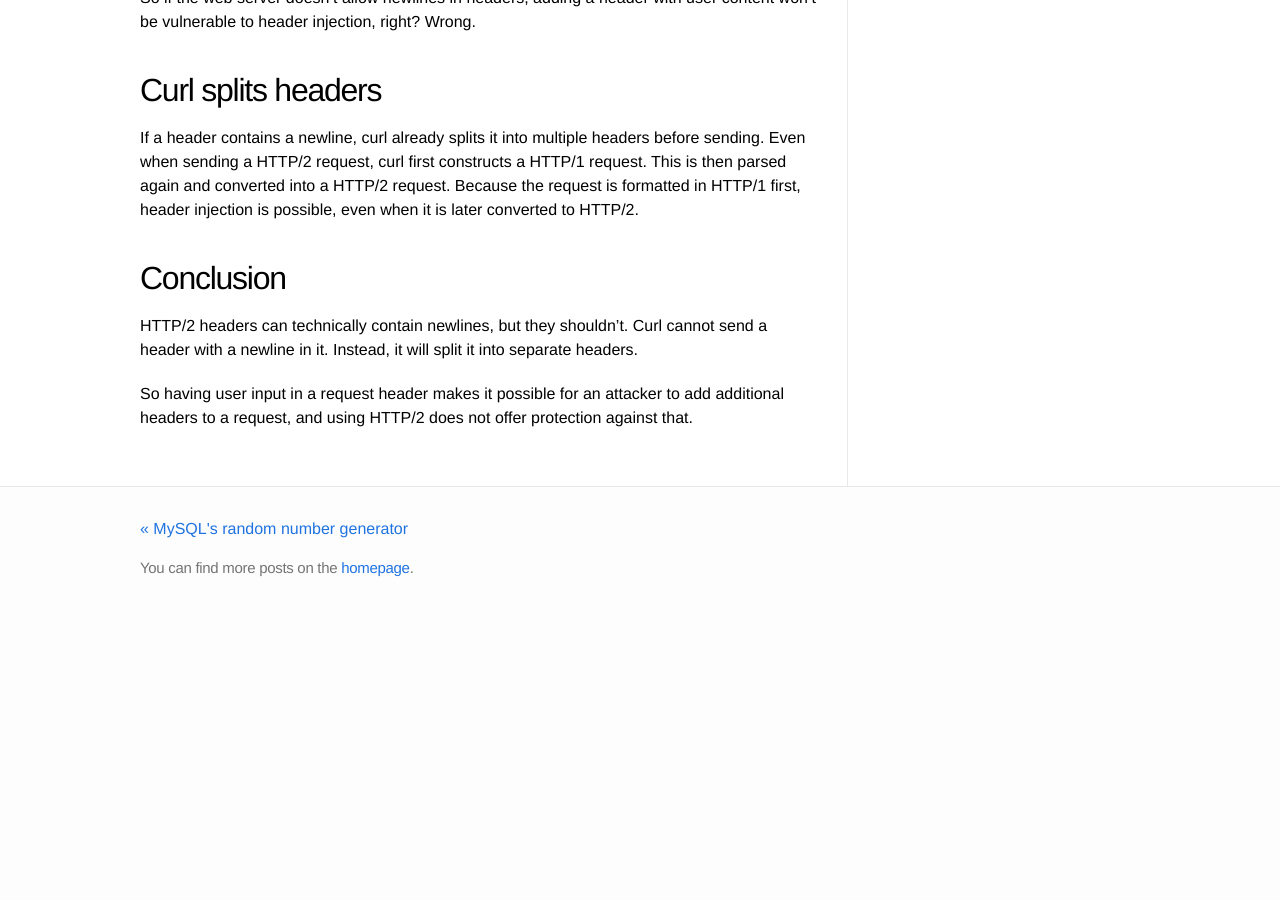
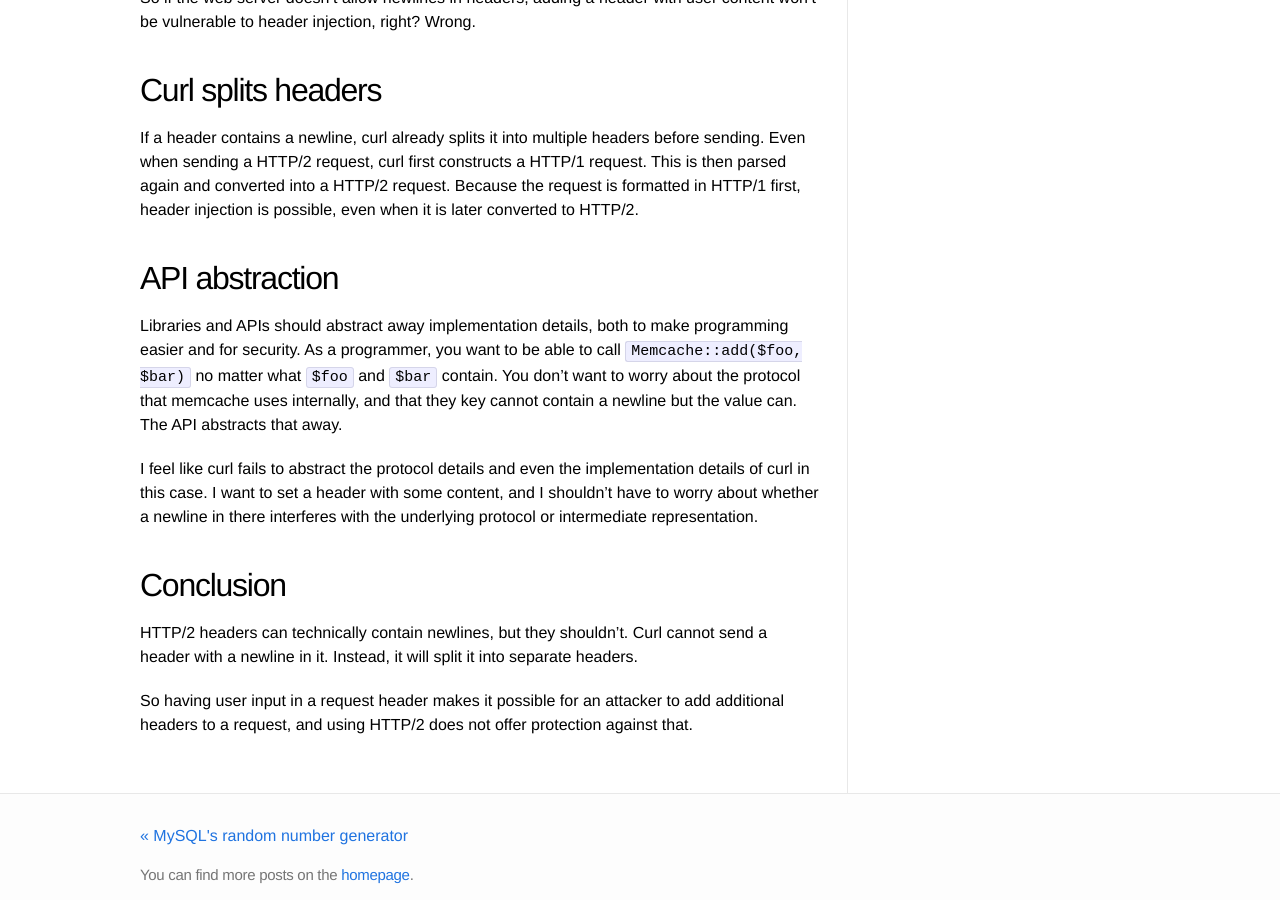
Before and after one commit to Sjord/Sjord.github.io, a Jekyll site: the page built from _posts/2024-02-07-curl-facilitates-header-injection-http2.md, in a window 1280 px wide and 900 px high, scrolled down 1296 px. Built offline with Jekyll 4.4.1, drawn with Linux system fonts in a browser that asks for light colours; before the commit the page ends 1906 px from its top, so only the background shows below that.

Commit message:
Add rant

```diff
--- a/_posts/2024-02-07-curl-facilitates-header-injection-http2.md
+++ b/_posts/2024-02-07-curl-facilitates-header-injection-http2.md
@@ -44,6 +44,12 @@ So if the web server doesn't allow newlines in headers, adding a header with use
 
 If a header contains a newline, curl already splits it into multiple headers before sending. Even when sending a HTTP/2 request, curl first constructs a HTTP/1 request. This is then parsed again and converted into a HTTP/2 request. Because the request is formatted in HTTP/1 first, header injection is possible, even when it is later converted to HTTP/2.
 
+## API abstraction
+
+Libraries and APIs should abstract away implementation details, both to make programming easier and for security. As a programmer, you want to be able to call `Memcache::add($foo, $bar)` no matter what `$foo` and `$bar` contain. You don't want to worry about the protocol that memcache uses internally, and that they key cannot contain a newline but the value can. The API abstracts that away.
+
+I feel like curl fails to abstract the protocol details and even the implementation details of curl in this case. I want to set a header with some content, and I shouldn't have to worry about whether a newline in there interferes with the underlying protocol or intermediate representation.
+
 ## Conclusion
 
 HTTP/2 headers can technically contain newlines, but they shouldn't. Curl cannot send a header with a newline in it. Instead, it will split it into separate headers.
```
